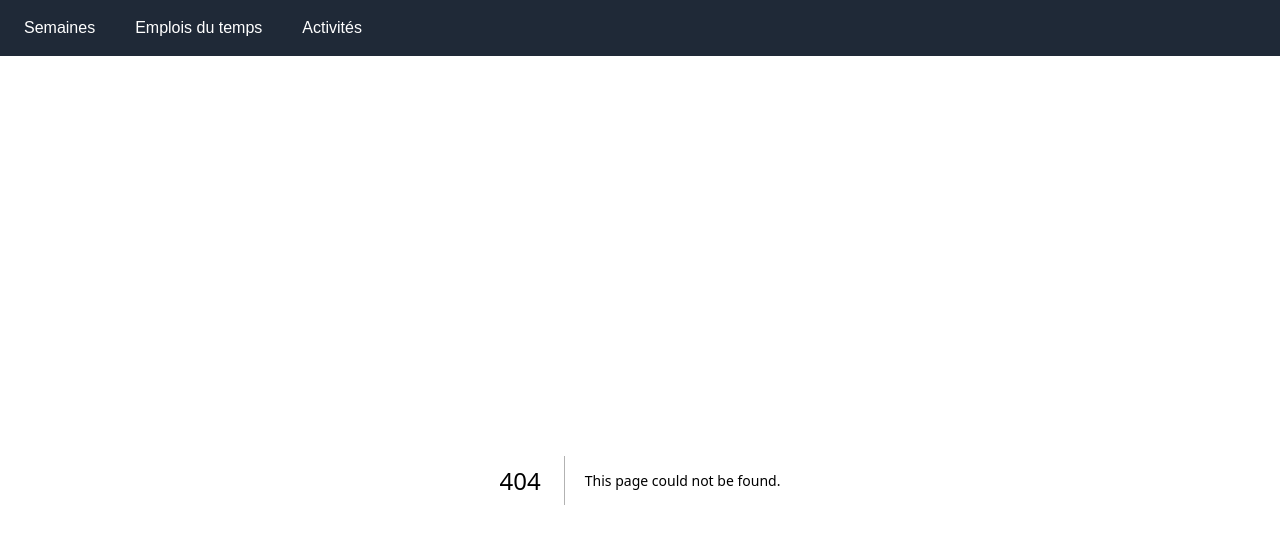
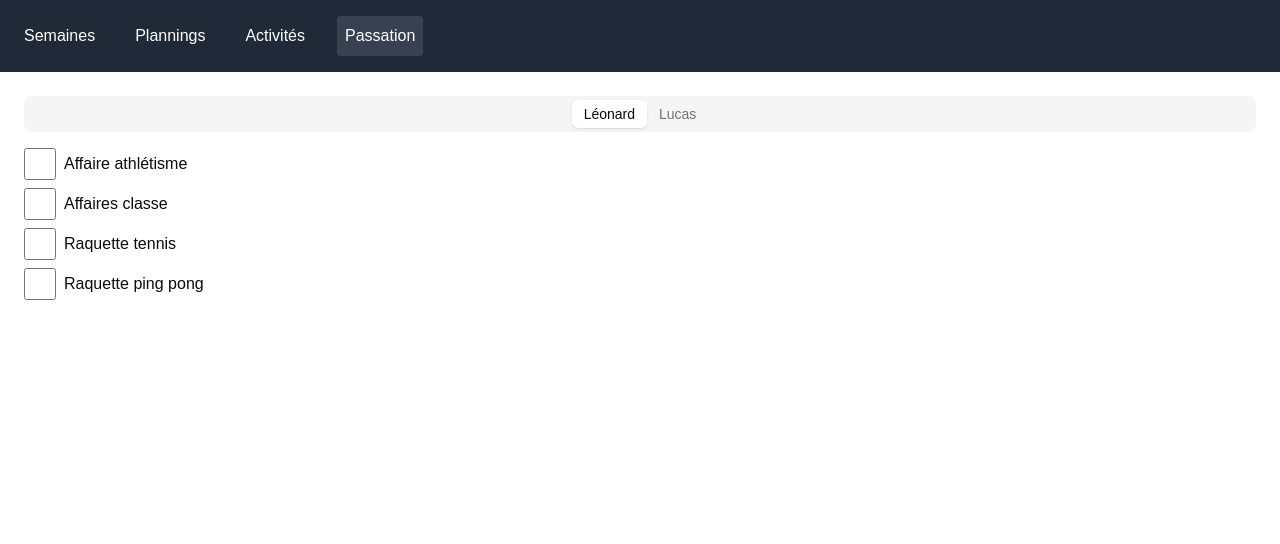
Before and after one commit to decuyperanthony/calendar-du-duck, a Next.js app: page /passation in a window 1280 px wide. Before the commit this address had no page. Shown: the top 544 px of the page. Built offline with nearby package versions, Linux system fonts and the light colour scheme.

Commit message:
feat: add passation

```diff
--- a/@types/nextjs-routes.d.ts
+++ b/@types/nextjs-routes.d.ts
@@ -13,6 +13,7 @@ declare module "nextjs-routes" {
   export type Route =
     | StaticRoute<"/">
     | StaticRoute<"/activites">
+    | StaticRoute<"/passation">
     | StaticRoute<"/planning">
     | StaticRoute<"/semaines">;
 
--- /dev/null
+++ b/app/passation/page.tsx
@@ -0,0 +1,41 @@
+import { GenericTabs } from "@/components/common/generic-tabs";
+import TodoList from "@/components/common/todo-list";
+
+const leonardItems = [
+  "Affaire athlétisme",
+  "Affaires classe",
+  "Raquette tennis",
+  "Raquette ping pong",
+];
+
+const lucasItems = [
+  "Affaire foot",
+  "Tel + chargeur",
+  "Affaire classe",
+  "Chaussure danse",
+];
+
+const tabs = [
+  {
+    label: "Léonard",
+    value: "leonard",
+    content: (
+      <TodoList
+        items={leonardItems.map((label) => ({ label, checked: false }))}
+      />
+    ),
+  },
+  {
+    label: "Lucas",
+    value: "lucas",
+    content: (
+      <TodoList
+        items={lucasItems.map((label) => ({ label, checked: false }))}
+      />
+    ),
+  },
+];
+
+const Page = () => <GenericTabs tabs={tabs} defaultTab="leonard" />;
+
+export default Page;
--- a/components/common/actiivity-card.tsx
+++ b/components/common/actiivity-card.tsx
@@ -1,5 +1,6 @@
 import { Badge } from "../ui/badge";
-import { Card, CardContent, CardHeader } from "../ui/card";
+
+import { SimpleCard } from "./simple-card";
 
 type ActivityCardProps = {
   activity: string;
@@ -8,15 +9,8 @@ type ActivityCardProps = {
 
 export const ActivityCard = ({ activity, date }: ActivityCardProps) => {
   return (
-    <Card className="bg-white shadow-lg rounded-lg hover:shadow-xl transition-shadow duration-300">
-      <CardHeader className="flex justify-between items-center">
-        <p className="text-gray-600 text-md font-semibold">{date}</p>
-      </CardHeader>
-      <CardContent>
-        <Badge className="bg-blue-400 text-white px-3 py-1 rounded-full text-sm">
-          {activity}
-        </Badge>
-      </CardContent>
-    </Card>
+    <SimpleCard title={activity}>
+      <Badge>{date}</Badge>
+    </SimpleCard>
   );
 };
--- a/components/common/icon/icon-list.ts
+++ b/components/common/icon/icon-list.ts
@@ -1,21 +1,11 @@
-import {
-  AlertCircle,
-  Building2,
-  Eye,
-  Pencil,
-  UserRound,
-  Users,
-  WalletMinimal,
-} from 'lucide-react';
+import { AlertCircle, Calendar, Clipboard, Trophy, Repeat } from "lucide-react";
 
 export const ICONS = {
-  'alert-circle': AlertCircle,
-  'building-2': Building2,
-  eye: Eye,
-  pencil: Pencil,
-  users: Users,
-  'user-round': UserRound,
-  'wallet-minimal': WalletMinimal,
+  "alert-circle": AlertCircle,
+  calendar: Calendar,
+  clipboard: Clipboard,
+  trophy: Trophy,
+  repeat: Repeat,
 } as const;
 
 export type IconName = keyof typeof ICONS;
--- a/components/common/menu.tsx
+++ b/components/common/menu.tsx
@@ -1,7 +1,6 @@
 "use client";
 
 import { cn } from "@/lib/utils";
-
 import Link from "next/link";
 import {
   NavigationMenu,
@@ -9,11 +8,13 @@ import {
   NavigationMenuList,
 } from "../ui/navigation-menu";
 import { usePathname } from "next/navigation";
+import { Icon } from "./icon";
 
 export const menuItems = [
-  { label: "Semaines", path: "/semaines" },
-  { label: "Emplois du temps", path: "/planning" },
-  { label: "Activités", path: "/activites" },
+  { label: "Semaines", path: "/semaines", icon: "calendar" },
+  { label: "Plannings", path: "/planning", icon: "clipboard" },
+  { label: "Activités", path: "/activites", icon: "trophy" },
+  { label: "Passation", path: "/passation", icon: "repeat" },
 ] as const;
 
 export const Menu = () => {
@@ -28,11 +29,13 @@ export const Menu = () => {
                 <Link
                   href={item.path}
                   className={cn(
-                    "text-white hover:text-gray-300 p-2 rounded",
+                    "text-white hover:text-gray-300 p-2 rounded flex flex-col items-center",
                     pathname === item.path ? "bg-gray-700" : ""
                   )}
                 >
-                  {item.label}
+                  <Icon name={item.icon} className="w-6 h-6 md:hidden" />
+
+                  <span className="hidden md:inline">{item.label}</span>
                 </Link>
               </NavigationMenuItem>
             ))}
--- /dev/null
+++ b/components/common/simple-card.tsx
@@ -0,0 +1,18 @@
+import { type ComponentPropsWithoutRef } from "react";
+import { Card, CardContent, CardHeader, CardTitle } from "../ui/card";
+
+type SimpleCardProps = ComponentPropsWithoutRef<"div"> & {
+  title?: string;
+};
+
+export const SimpleCard = ({ children, title, ...props }: SimpleCardProps) => (
+  <Card {...props}>
+    <CardHeader>
+      <CardTitle>{title}</CardTitle>
+    </CardHeader>
+
+    <CardContent>{children}</CardContent>
+  </Card>
+);
+
+SimpleCard.displayName = "SimpleCard";
--- /dev/null
+++ b/components/common/todo-list.tsx
@@ -0,0 +1,40 @@
+"use client";
+
+import { useState } from "react";
+
+type TodoItem = {
+  label: string;
+  checked: boolean;
+};
+
+type TodoListProps = {
+  items: TodoItem[];
+};
+
+const TodoList = ({ items }: TodoListProps) => {
+  const [todos, setTodos] = useState(items);
+
+  const toggleCheck = (index: number) => {
+    const newTodos = [...todos];
+    newTodos[index].checked = !newTodos[index].checked;
+    setTodos(newTodos);
+  };
+
+  return (
+    <ul>
+      {todos.map((item, index) => (
+        <li key={index} className="flex items-center mb-2">
+          <input
+            type="checkbox"
+            checked={item.checked}
+            onChange={() => toggleCheck(index)}
+            className="mr-2 size-8"
+          />
+          <span>{item.label}</span>
+        </li>
+      ))}
+    </ul>
+  );
+};
+
+export default TodoList;
--- a/package.json
+++ b/package.json
@@ -9,7 +9,9 @@
     "lint": "next lint"
   },
   "dependencies": {
+    "@hookform/resolvers": "^3.9.0",
     "@radix-ui/react-icons": "^1.3.0",
+    "@radix-ui/react-label": "^2.1.0",
     "@radix-ui/react-navigation-menu": "^1.2.0",
     "@radix-ui/react-slot": "^1.1.0",
     "@radix-ui/react-tabs": "^1.1.0",
@@ -21,9 +23,11 @@
     "nextjs-routes": "^2.2.1",
     "react": "^18",
     "react-dom": "^18",
+    "react-hook-form": "^7.53.0",
     "react-medium-image-zoom": "^5.2.10",
     "tailwind-merge": "^2.5.2",
-    "tailwindcss-animate": "^1.0.7"
+    "tailwindcss-animate": "^1.0.7",
+    "zod": "^3.23.8"
   },
   "devDependencies": {
     "@types/node": "^20",
```
Also changed, not shown: components/ui/navigation-menu.tsx (+21 -21 lines), 1 other file (tests, documents, lock files or other folders).
